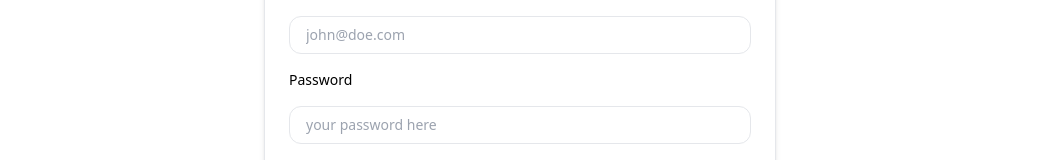
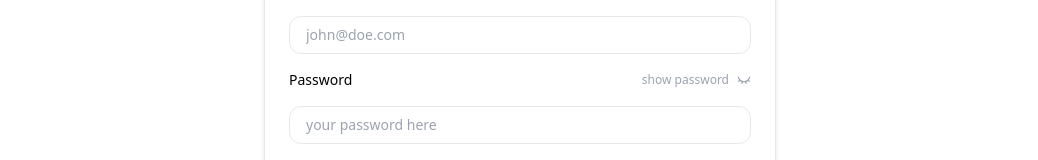
Before and after one commit to megatronhehe/learn-auth-netninja, a React (Vite) app in the folder frontend/: page /signup in a window 1280 px wide. Shown: the part 186-346 px from the top of the page, without its empty margins (120-1158 px from the left). Built offline with nearby package versions, Linux system fonts and the light colour scheme.

Commit message:
feat:frontend: toggle show and hide password on signup page

```diff
--- a/frontend/src/pages/Signup/SignupForm.jsx
+++ b/frontend/src/pages/Signup/SignupForm.jsx
@@ -1,9 +1,13 @@
 import React, { useState } from "react";
 
 import { useSignup } from "../../hooks/useSignup";
+import { useShowPassword } from "../../hooks/useShowPassword";
+
+import { RiEyeCloseLine, RiEyeLine } from "react-icons/ri";
 
 export default function SignupForm() {
 	const { signup, loading, error } = useSignup();
+	const { isShow, toggleShowPassword } = useShowPassword();
 
 	const [form, setForm] = useState({
 		email: "",
@@ -30,10 +34,19 @@ export default function SignupForm() {
 				placeholder="john@doe.com"
 				className="px-4 py-2 border outline-none rounded-xl"
 			/>
-			<label htmlFor="password">Password</label>
+			<div className="flex items-center justify-between">
+				<label htmlFor="password">Password</label>
+				<button
+					onClick={toggleShowPassword}
+					className="flex items-center gap-2 text-gray-400"
+				>
+					<span className="text-xs">{isShow ? "hide" : "show"} password</span>
+					{isShow ? <RiEyeLine /> : <RiEyeCloseLine />}
+				</button>
+			</div>
 			<input
 				id="password"
-				type="password"
+				type={isShow ? "text" : "password"}
 				name="password"
 				onChange={handleChange}
 				value={form.password}
@@ -43,7 +56,7 @@ export default function SignupForm() {
 			<label htmlFor="confirm_password">Confirm Password</label>
 			<input
 				id="confirm_password"
-				type="password"
+				type={isShow ? "text" : "password"}
 				name="confirm_password"
 				onChange={handleChange}
 				value={form.confirm_password}
```
